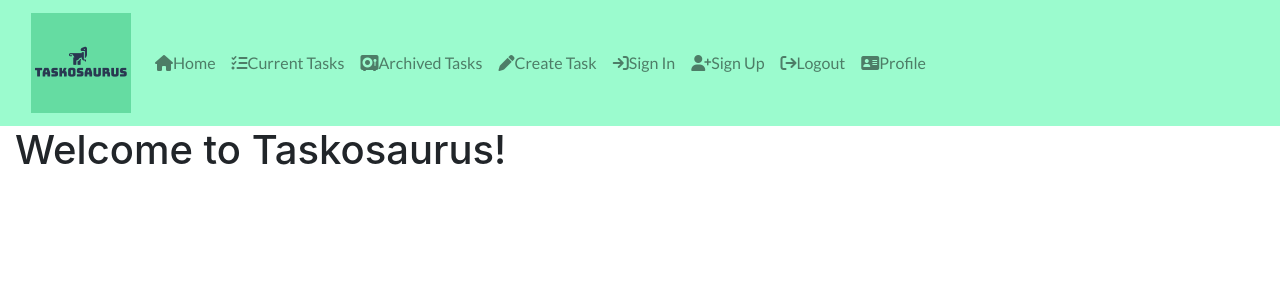
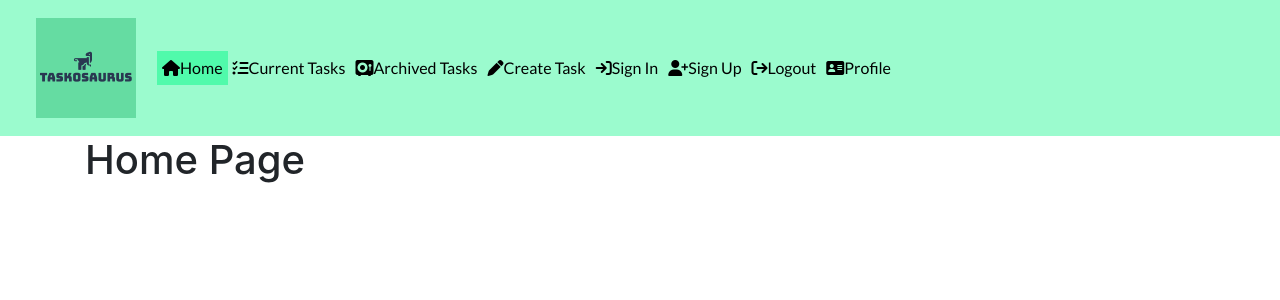
Before and after one commit to CarlG96/portfolio-project-5-frontend, a React (Create React App) app: page / in a window 1280 px wide. Shown: the top 300 px of the page. Built offline with nearby package versions, Linux system fonts and the light colour scheme; a web font is replaced by a local one.

Commit message:
feat: Add routes to navbar

```diff
--- a/package.json
+++ b/package.json
@@ -16,7 +16,7 @@
     "react-bootstrap": "^1.6.3",
     "react-dom": "^17.0.2",
     "react-infinite-scroll-component": "^6.1.0",
-    "react-router-dom": "^5.3.4",
+    "react-router-dom": "^5.3.0",
     "react-scripts": "^4.0.3",
     "web-vitals": "^1.1.2"
   },
--- a/src/App.js
+++ b/src/App.js
@@ -2,13 +2,25 @@ import { Container } from "react-bootstrap";
 import styles from "./App.css";
 import NavBar from "./components/NavBar";
 import WelcomeText from "./components/WelcomeText";
+import {Route, Switch} from 'react-router-dom';
 
 function App() {
   return (
     <div className="App">
       <NavBar />
-      <Container fluid>
-        <WelcomeText />
+      <Container>
+        <Switch>
+          <Route exact path="/" render={()=> <h1>Home Page</h1>} />
+          <Route exact path="/signin" render={()=> <h1>Sign In</h1>} />
+          <Route exact path="/signup" render={()=> <h1>Sign In</h1>} />
+          <Route exact path="/logout" render={()=> <h1>Sign In</h1>} />
+          <Route exact path="/currenttasks" render={()=> <h1>Sign In</h1>} />
+          <Route exact path="/archivedtasks" render={()=> <h1>Sign In</h1>} />
+          <Route exact path="/createtask" render={()=> <h1>Sign In</h1>} />
+          <Route exact path="/profile" render={()=> <h1>Sign In</h1>} />
+          <Route render={()=><p>Page not found!</p>} />
+        </Switch>
+        {/* <WelcomeText /> */}
       </Container>
     </div>
   );
--- a/src/components/NavBar.js
+++ b/src/components/NavBar.js
@@ -1,24 +1,52 @@
 import React from "react";
 import { Container, Navbar, Nav } from "react-bootstrap";
-import logo from '../assets/taskosaurus-logo.png';
-import styles from '../styles/NavBar.module.css';
+import logo from "../assets/taskosaurus-logo.png";
+import styles from "../styles/NavBar.module.css";
+import { NavLink } from "react-router-dom";
 
 const NavBar = () => {
   return (
     <Navbar className={`${styles.NavBar}`} expand="md">
       <Container fluid>
-        <Navbar.Brand href="#home"a><img src={logo} alt="logo" height="100" width="100"/></Navbar.Brand>
+        <NavLink to="/" className={styles.NavLink}>
+          <Navbar.Brand href="#home" a>
+            <img src={logo} alt="logo" height="100" width="100" />
+          </Navbar.Brand>
+        </NavLink>
         <Navbar.Toggle aria-controls="basic-navbar-nav" />
         <Navbar.Collapse id="basic-navbar-nav">
           <Nav className="mr-auto">
-            <Nav.Link><i className="fas fa-home"></i>Home</Nav.Link>
-            <Nav.Link><i className="fa-sharp fa-solid fa-list-check" />Current Tasks</Nav.Link>
-            <Nav.Link><i className="fa-sharp fa-solid fa-vault" />Archived Tasks</Nav.Link>
-            <Nav.Link><i className="fas fa-solid fa-pen" />Create Task</Nav.Link>
-            <Nav.Link><i className="fas fa-sign-in" />Sign In</Nav.Link>
-            <Nav.Link><i className="fas fa-user-plus" />Sign Up</Nav.Link>
-            <Nav.Link><i className="fa-sharp fa-solid fa-arrow-right-from-bracket" />Logout</Nav.Link>
-            <Nav.Link><i className="fa-solid fa-address-card" />Profile</Nav.Link>
+            <NavLink to="/" exact className={styles.NavLink} activeClassName={styles.Active}>
+              <i className="fas fa-home"></i>Home
+            </NavLink>
+            <NavLink to="/currenttasks" className={styles.NavLink} activeClassName={styles.Active}>
+              <i className="fa-sharp fa-solid fa-list-check" />
+              Current Tasks
+            </NavLink>
+            <NavLink to="/archivedtasks" className={styles.NavLink} activeClassName={styles.Active}>
+              <i className="fa-sharp fa-solid fa-vault" />
+              Archived Tasks
+            </NavLink>
+            <NavLink to="/createtask" className={styles.NavLink} activeClassName={styles.Active}>
+              <i className="fas fa-solid fa-pen" />
+              Create Task
+            </NavLink>
+            <NavLink to="/signin" className={styles.NavLink} activeClassName={styles.Active}>
+              <i className="fas fa-sign-in" />
+              Sign In
+            </NavLink>
+            <NavLink to="/signup" className={styles.NavLink} activeClassName={styles.Active}>
+              <i className="fas fa-user-plus" />
+              Sign Up
+            </NavLink>
+            <NavLink to="/logout" className={styles.NavLink} activeClassName={styles.Active}>
+              <i className="fa-sharp fa-solid fa-arrow-right-from-bracket" />
+              Logout
+            </NavLink>
+            <NavLink to="/profile" className={styles.NavLink} activeClassName={styles.Active}>
+              <i className="fa-solid fa-address-card" />
+              Profile
+            </NavLink>
           </Nav>
         </Navbar.Collapse>
       </Container>
--- a/src/index.js
+++ b/src/index.js
@@ -3,10 +3,13 @@ import ReactDOM from 'react-dom';
 import './index.css';
 import App from './App';
 import reportWebVitals from './reportWebVitals';
+import { BrowserRouter as Router } from 'react-router-dom';
 
 ReactDOM.render(
   <React.StrictMode>
+    <Router>
     <App />
+    </Router>
   </React.StrictMode>,
   document.getElementById('root')
 );
--- a/src/styles/NavBar.module.css
+++ b/src/styles/NavBar.module.css
@@ -4,5 +4,14 @@
 }
 
 .NavLink {
-    color: #9BFBCE;
+    color: #000000;
+    padding: 5px;
 }
+
+.NavLink:hover {
+    color: #000000;
+}
+
+.Active {
+    background-color: #50FAAB;
+}
```
Also changed, not shown: 1 other file (tests, documents, lock files or other folders).
